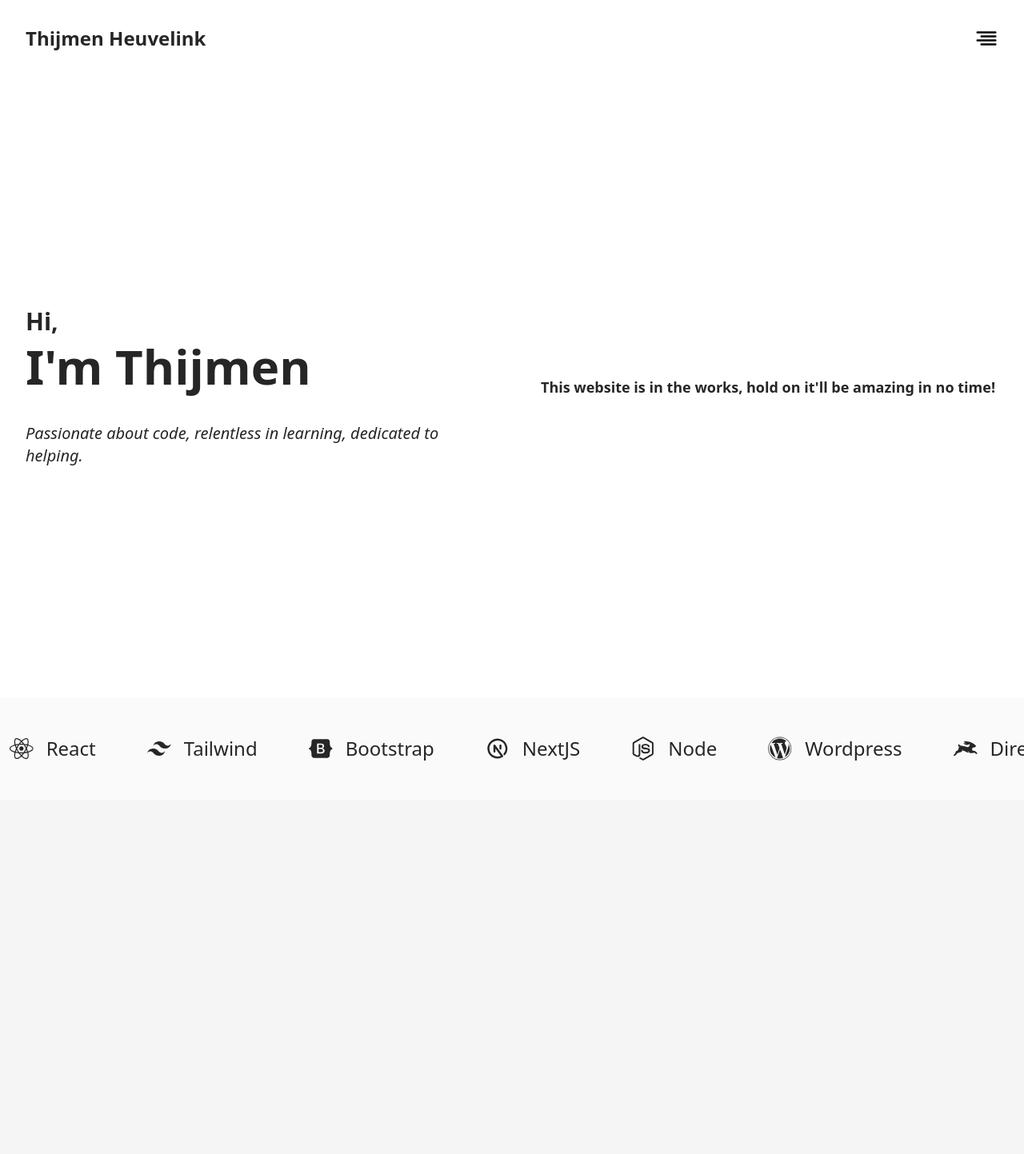
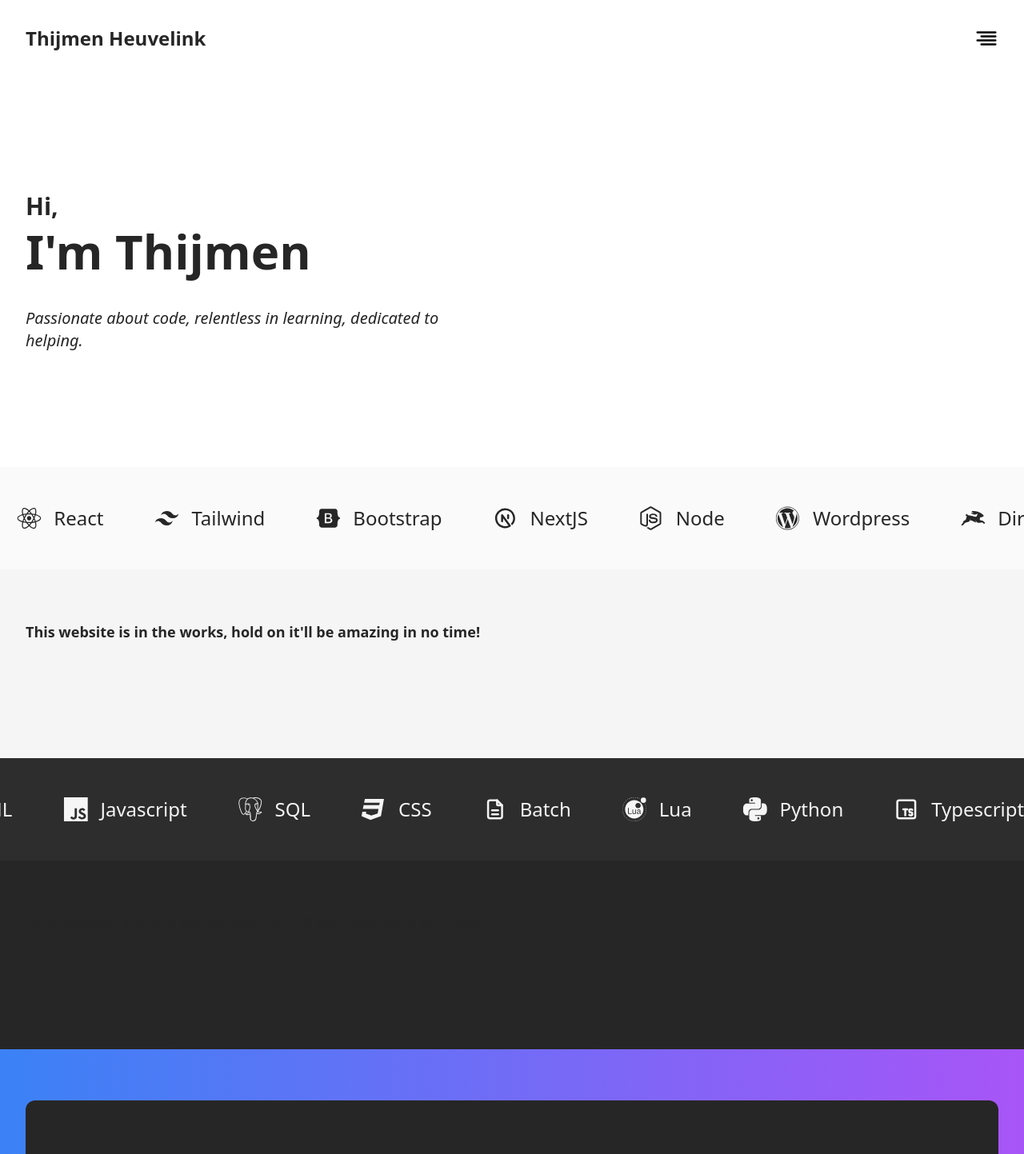
Before and after one commit to ThijmenGThN/ThijmenHeuvelink.nl, a Next.js app: page / in a window 1280 px wide. Shown: the top 1443 px of the page at 80% size. Built offline with nearby package versions, Linux system fonts and the light colour scheme.

Commit message:
⚡️ small QOL improvements

```diff
--- a/pages/index.tsx
+++ b/pages/index.tsx
@@ -5,7 +5,7 @@ import Toolset from '@/components/widgets/Toolset'
 
 import { FaBootstrap, FaCoffee, FaCss3, FaNodeJs, FaReact, FaWordpress } from 'react-icons/fa'
 import { SiDirectus, SiHtml5, SiJavascript, SiLua, SiPhp, SiPostgresql, SiPrisma, SiPython, SiTailwindcss } from 'react-icons/si'
-import { TbBrandLaravel, TbBrandNextjs, TbBrandTypescript, TbFileDescription, TbScript } from 'react-icons/tb'
+import { TbBrandLaravel, TbBrandNextjs, TbBrandTypescript, TbFileDescription } from 'react-icons/tb'
 
 const skills = [
   {
@@ -95,28 +95,25 @@ export default function Component() {
     <>
       <NavBar />
 
-      <div className='container mx-auto px-8 my-72 grid grid-cols-1 gap-16 md:grid-cols-2'>
+      <div className='container mx-auto px-8 my-36 grid grid-cols-1 gap-16 md:grid-cols-2'>
         <div className='flex flex-col gap-2'>
           <p className="text-3xl font-bold">Hi,</p>
           <p className="text-6xl font-bold">I&apos;m Thijmen</p>
           <p className="text-xl italic mt-8">Passionate about code, relentless in learning, dedicated to helping.</p>
         </div>
-        <div className='flex justify-center items-center'>
+      </div>
+
+      <Toolset color='#fafafa' direction='left' tools={tools} />
+      <div className='pb-36 bg-neutral-100 py-16'>
+        <div className='mx-auto container px-8'>
           <p className='font-semibold text-lg'>This website is in the works, hold on it&apos;ll be amazing in no time!</p>
         </div>
       </div>
 
-      <Toolset color='#fafafa' direction='left' tools={tools} />
-      <div className='pb-96 bg-neutral-100 py-16'>
+      <Toolset color='#2d2d2d' direction='right' tools={skills} dark />
+      <div className='pb-36 bg-dark text-neutral-100 py-16'>
         <div className='mx-auto container px-8'>
-          {/* soon */}
-        </div>
-      </div>
-
-      <Toolset color='#2d2d2d' direction='right' tools={skills} dark />
-      <div className='pb-96 bg-dark text-neutral-100 py-16'>
-        <div className='mx-auto container px-8'>
-          {/* soon */}
+          <p className='font-semibold text-lg'>This website is in the works, hold on it&apos;ll be amazing in no time!</p>
         </div>
       </div>
 
--- a/source/components/Footer.tsx
+++ b/source/components/Footer.tsx
@@ -104,7 +104,7 @@ export default function Component() {
 
                 <div className='flex flex-col gap-4'>
                     <p className="font-semibold">Socials</p>
-                    <ul className="flex gap-4">
+                    <ul className="flex flex-wrap gap-4">
                         {
                             socials.map((social: socialType, index: number) =>
                                 social.link
```
